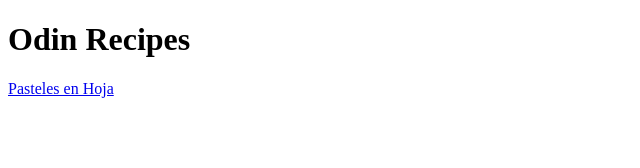
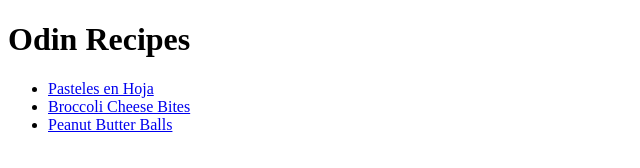
Before and after one commit to ehcodes/odinRecipes, a plain HTML site: page index.html in a window 1280 px wide. Shown: the whole page, without its empty margins (0-640 px from the left). Drawn offline with Linux system fonts and the light colour scheme.

Commit message:
Complete recipe list
Added a list linking each recipe page to the index page.

```diff
--- a/index.html
+++ b/index.html
@@ -7,6 +7,16 @@
 </head>
 <body>
   <h1>Odin Recipes</h1>
-  <a href="./recipes/pasteles.html">Pasteles en Hoja</a>
+  <ul>
+    <li>
+      <a href="./recipes/pasteles.html">Pasteles en Hoja</a>
+    </li>
+    <li>
+      <a href="./recipes/brocCheeseBites.html">Broccoli Cheese Bites</a>
+    </li>
+    <li>
+      <a href="./recipes/peanutButterBalls.html">Peanut Butter Balls</a>
+    </li>
+  </ul>
 </body>
 </html>
```
